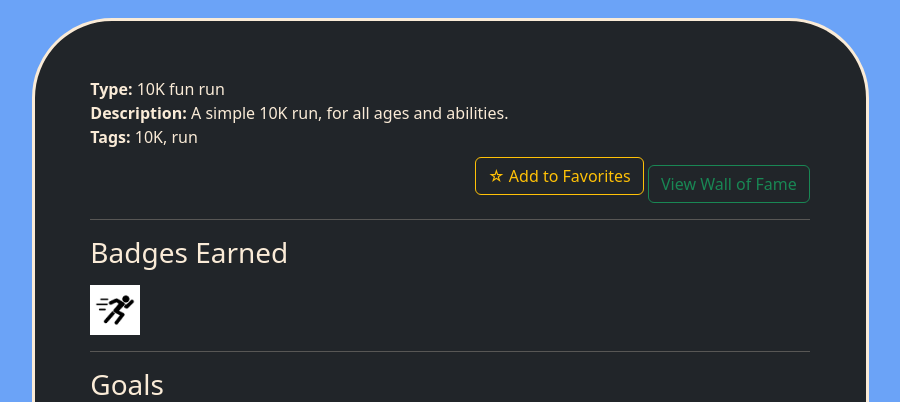
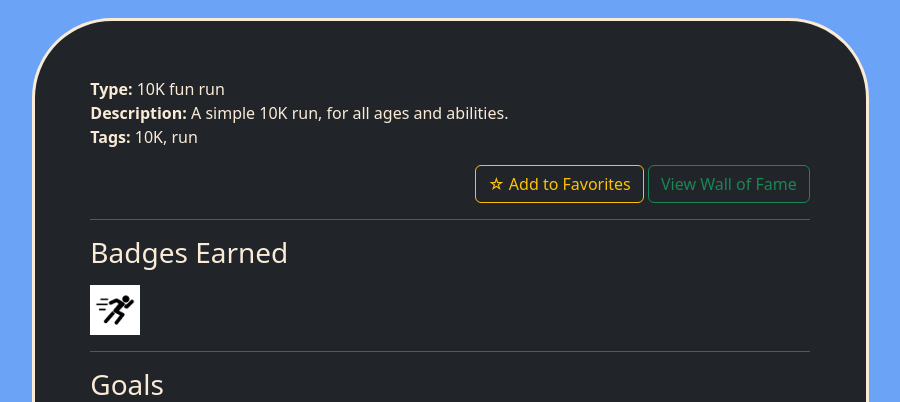
Before and after one commit to MrEricB/CS-467-Capstone-Fitness-App, a Flask app: page /1 in a window 1280 px wide. Shown: the part 205-607 px from the top of the page, without its empty margins (190-1090 px from the left). Run offline with Flask 3, Linux system fonts and the light colour scheme; a user stored in the database is signed in; some libraries are stand-ins or nearby versions.

Commit message:
Fixed button presentation.

```diff
--- a/templates/challenge.html
+++ b/templates/challenge.html
@@ -18,13 +18,13 @@
       {% if session.get('user_id') %}
         {% if is_favorited %}
           <form method="post" action="{{ url_for('challenge_bp.remove_from_favorites', challenge_id=challenge.id) }}" style="display: inline;">
-            <button type="submit" class="btn btn-outline-warning">
+            <button type="submit" class="btn btn-outline-warning mt-3">
               ★ Unfavorite
             </button>
           </form>
         {% else %}
           <form method="post" action="{{ url_for('challenge_bp.add_to_favorites', challenge_id=challenge.id) }}" style="display: inline;">
-            <button type="submit" class="btn btn-outline-warning">
+            <button type="submit" class="btn btn-outline-warning mt-3">
               ☆ Add to Favorites
             </button>
           </form>
```
Also changed, not shown: templates/challenge_wall_of_fame.html (+5 -3 lines).
